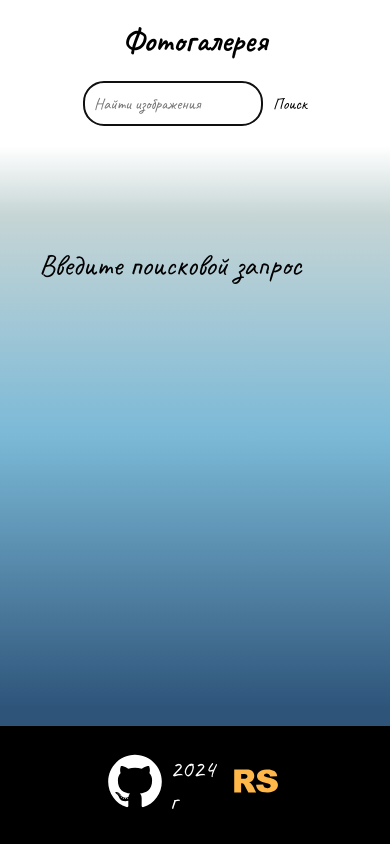
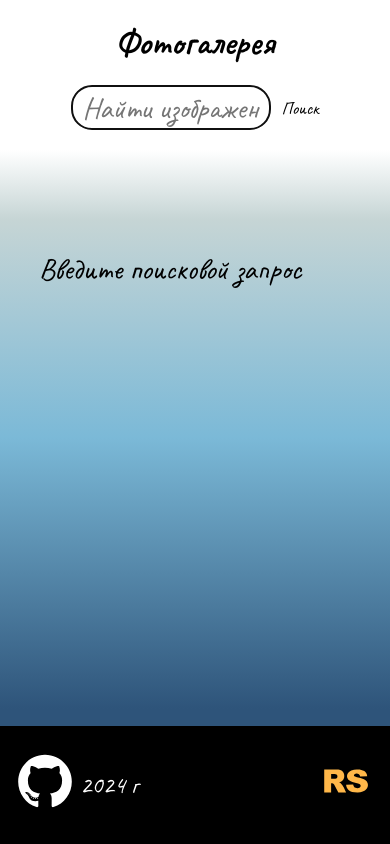
Before and after one commit to kabdia/Photo_gallery, a plain HTML site: page index.html in a window 390 px wide. Drawn offline with Linux system fonts and the light colour scheme.

Commit message:
fix: fix adaptive

```diff
--- a/index.html
+++ b/index.html
@@ -5,6 +5,7 @@
     <meta name="viewport" content="width=device-width, initial-scale=1.0">
     <title>Фотогалерея</title>
     <link rel="stylesheet" href="style.css">
+    <link rel="shortcut icon" href="./icon/ico.png" type="image/x-icon">
 </head>
 <body>
     <header>
--- a/style.css
+++ b/style.css
@@ -135,10 +135,13 @@ footer img {
 
 @media screen and (max-width:470px) {
     header {
-        font-size: clamp(1rem,2vw,2rem);
+        font-size: clamp(1.1rem,3vw,2rem);
+        padding:20px 50px;
     }
+
     .search_style {
         max-width: 200px;
+        font-size: 30px;
     }
     .search_close {
         position: absolute;
@@ -146,4 +149,7 @@ footer img {
         right:10px;
 
     }
+    footer {
+        padding: 20px 10px;
+    }
 }
```
Also changed, not shown: icon/ico.png (added).
